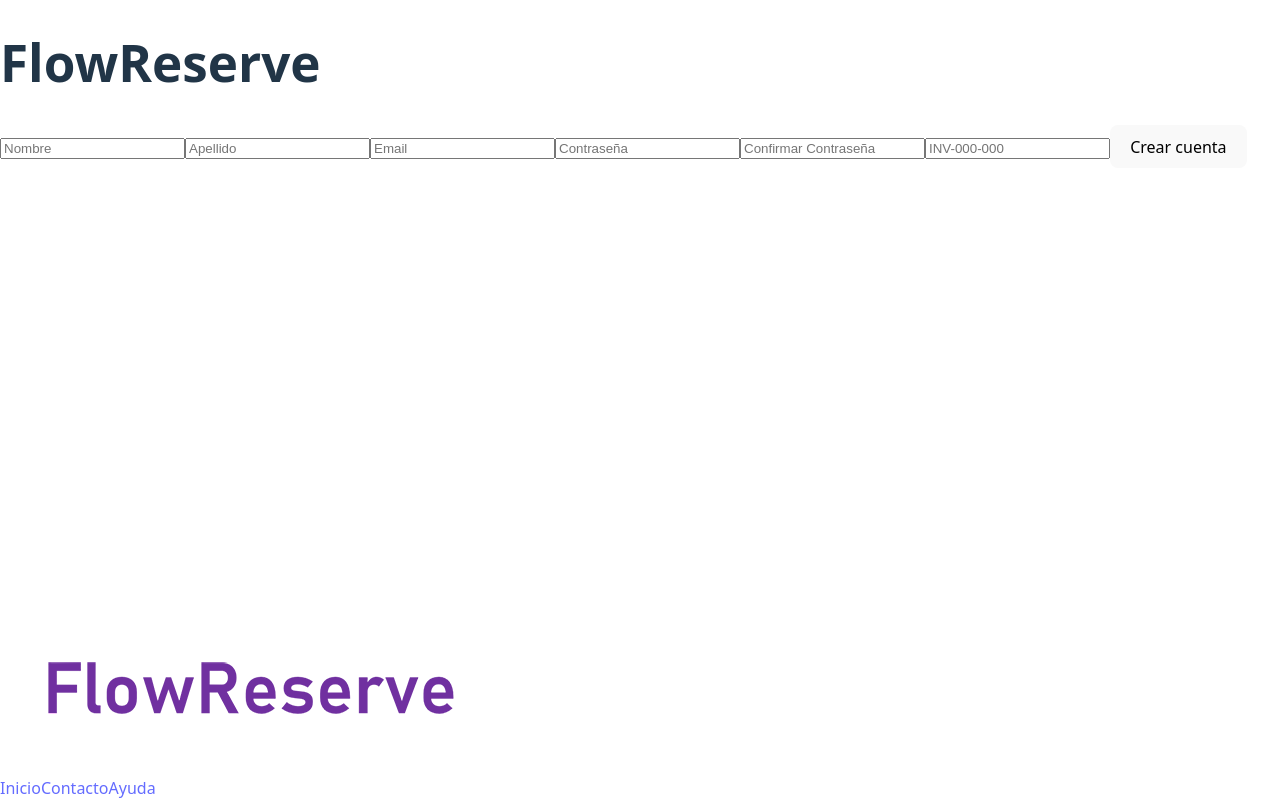
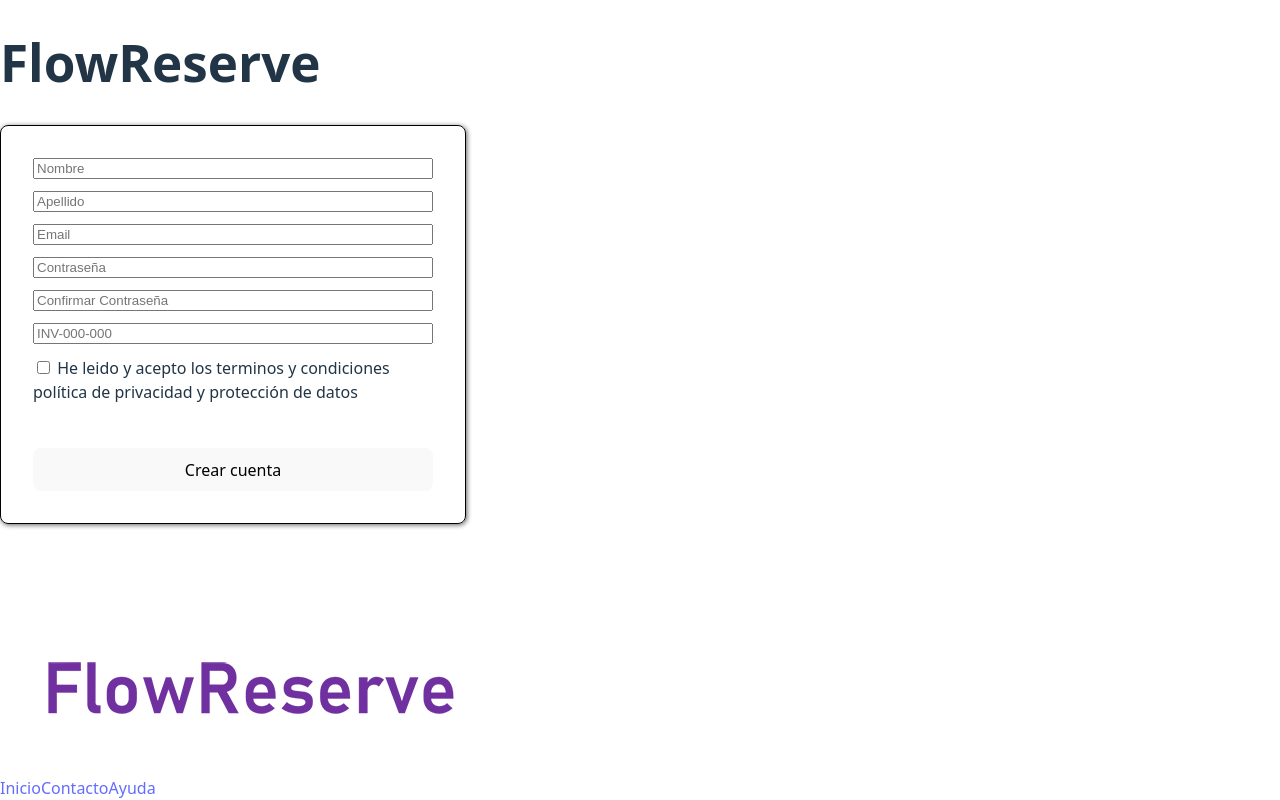
Before and after one commit to FlowReserve/aplicacion_web_flowreserve, a React (Vite) app: page /register in a window 1280 px wide. Built offline with nearby package versions, Linux system fonts and the light colour scheme.

Commit message:
+actualizado el formulario register, +vinculado con el endpoint para iniciar sesión

```diff
--- a/src/api/authApi.ts
+++ b/src/api/authApi.ts
@@ -4,7 +4,7 @@ import type { UserLoginProps } from '../interfaces/UserLoginProps';
 import type { UserRegisterProps } from '../interfaces/UserRegisterProps';
 
 const API = axios.create({
-  baseURL: import.meta.env.FLOWRESEVE_API_REST_URL,
+  baseURL: import.meta.env.VITE_FLOWRESEVE_API_REST_URL,
   withCredentials: true, // ← Para que las cookies se envíen
 });
 
@@ -15,5 +15,5 @@ export const loginRequest = (credentials : UserLoginProps) => {
 
 // Realiza la petición al enpoint indicado para crear un usuario
 export const registerRequest = (newUser : UserRegisterProps) => {
-    return API.post('auth/register', newUser);
+    return API.post('/medicos/register', newUser);
 }
--- a/src/interfaces/UserRegisterProps.ts
+++ b/src/interfaces/UserRegisterProps.ts
@@ -1,7 +1,7 @@
 export interface UserRegisterProps {
     nombre : string,
+    contraseña: string,
     apellido: string,
     email: string,
-    password: string,
     codigoInvitacion: string
 }
--- a/src/pages/Register/components/RegisterForm.css
+++ b/src/pages/Register/components/RegisterForm.css
@@ -0,0 +1,14 @@
+.register-form{
+    display: flex;
+    flex-direction: column;
+    gap: 0.75rem;
+    padding: 2rem;
+    border: 1px solid black;
+    border-radius: 0.5rem;
+    box-shadow: 1px 1px 5px rgb(97, 97, 97);
+    max-width: 400px;
+}
+
+.btn-register-form{
+    margin-top: 2rem;
+}
--- a/src/pages/Register/components/RegisterForm.tsx
+++ b/src/pages/Register/components/RegisterForm.tsx
@@ -11,8 +11,8 @@ const RegisterForm = () => {
     nombre: '',
     apellido: '',
     email: '',
-    password: '',
-    confirmPassword: '',
+    contraseña: '',
+    confirmarContraseña : '',
     codigoInvitacion: '',
   });
 
@@ -24,7 +24,7 @@ const RegisterForm = () => {
   const handleSubmit = async (e: React.FormEvent) => {
     e.preventDefault();
 
-    if (formData.password !== formData.confirmPassword) {
+    if (formData.contraseña !== formData.confirmarContraseña) {
       alert('Las contraseñas no coinciden');
       return;
     }
@@ -42,15 +42,16 @@ const RegisterForm = () => {
   };
 
   return (
-    <form onSubmit={handleSubmit}>
+    <form className='register-form' onSubmit={handleSubmit}>
       <input type='text' name='nombre' placeholder='Nombre' onChange={handleChange} value={formData.nombre} />
       <input type='text' name='apellido' placeholder='Apellido' onChange={handleChange} value={formData.apellido} />
       <input type='email' name='email' placeholder='Email' onChange={handleChange} value={formData.email} />
-      <input type='password' name='password' placeholder='Contraseña' onChange={handleChange} value={formData.password} />
-      <input type='password' name='confirmPassword' placeholder='Confirmar Contraseña' onChange={handleChange} value={formData.confirmPassword} />
+      <input type='password' name='contraseña' placeholder='Contraseña' onChange={handleChange} value={formData.contraseña} />
+      <input type='password' name='confirmarContraseña' placeholder='Confirmar Contraseña' onChange={handleChange} value={formData.confirmarContraseña} />
       <input type='text' name='codigoInvitacion' placeholder='INV-000-000' onChange={handleChange} value={formData.codigoInvitacion} />
 
-      <button type='submit' disabled={loading}>Crear cuenta</button>
+      <div><input type='checkbox' name="privacity-terms"/> <label >He leido y acepto los terminos y condiciones política de privacidad y protección de datos </label></div>
+      <button className='btn-register-form' type='submit' disabled={loading}>Crear cuenta</button>
 
       {error && <p className='error-message'>{error}</p>}
     </form>
```
Also changed, not shown: 1 other file (tests, documents, lock files or other folders).
